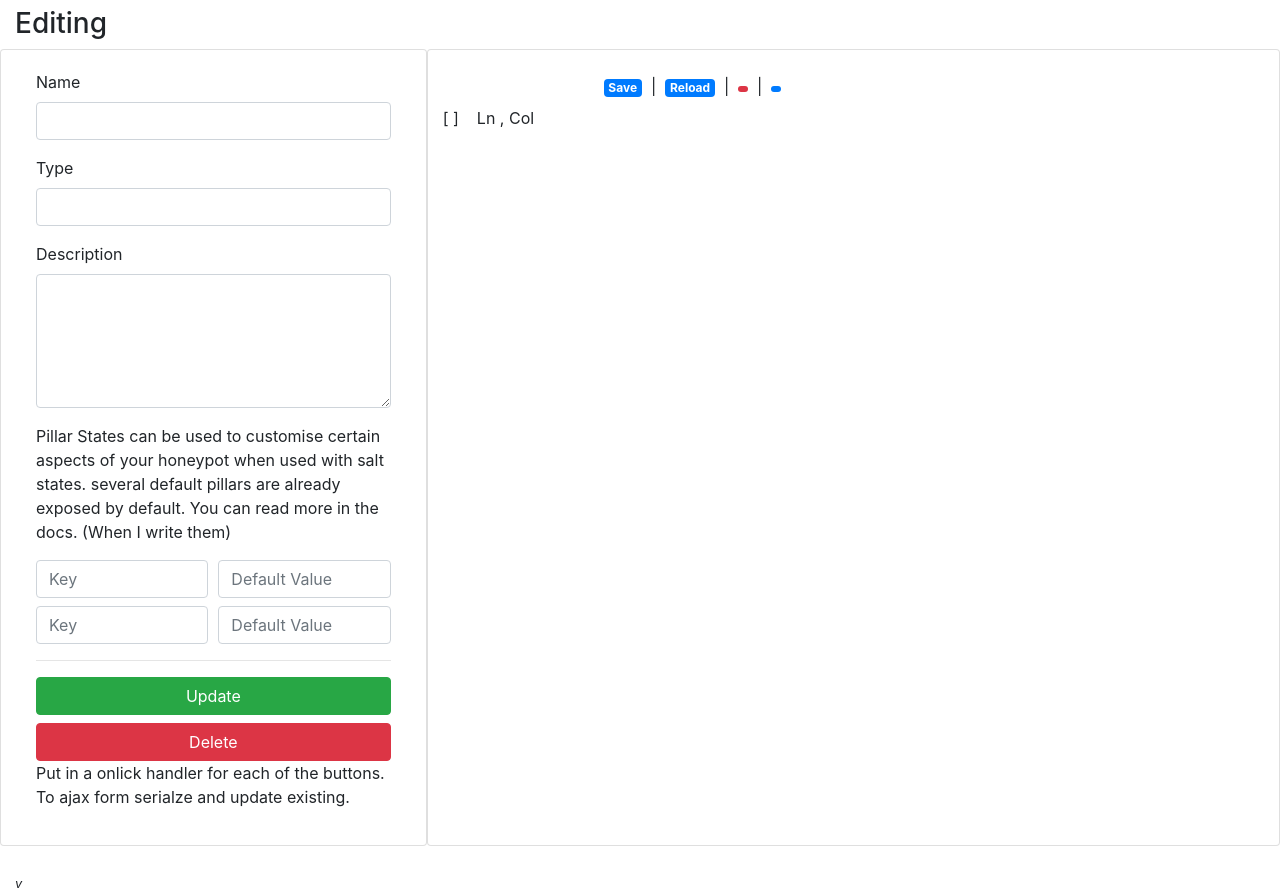
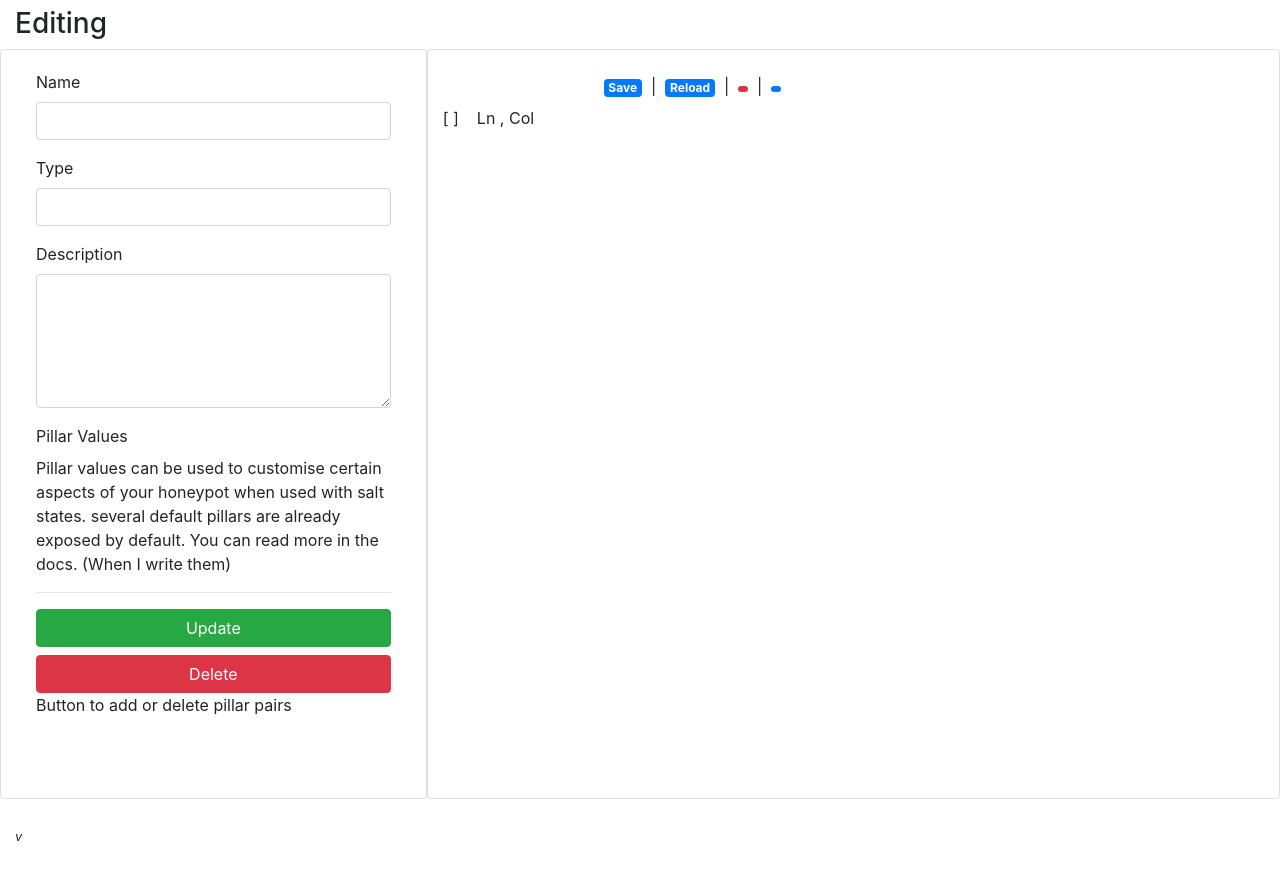
Before and after one commit to honeyswarm/honeyswarm, a Flask app: template honeyswarm/templates/flaskcode/editor.html in a window 1280 px wide. Shown: the part 57-951 px from the top of the page. After the commit the page ends 898 px from the top, so only its background shows below. Run offline with Flask 2, Linux system fonts and the light colour scheme; the template is opened without the code that fills it, so the values that code supplies are empty; some libraries are stand-ins or nearby versions.

Commit message:
new template for editots

```diff
--- a/honeyswarm/templates/flaskcode/editor.html
+++ b/honeyswarm/templates/flaskcode/editor.html
@@ -24,7 +24,7 @@
 
                         <div class="card-body">
 
-                            <form>
+                            <form id="honeypot_details">
                                 <div class="form-group">
                                   <label for="honeypot_name">Name</label>
                                   <input type="text" class="form-control" id="honeypot_name" name="honeypot_name" value="{{honeypot_details.name}}">
@@ -39,23 +39,19 @@
                                 </div>
 
                                 <div id="pillar-states" class="form-group">
-                                    <p>Pillar States can be used to customise certain aspects of your honeypot when used with salt states. several default pillars are already exposed by default. You can read more in the docs. (When I write them)</p>
-                                    <div class="form-row">
+                                    <label for="pillar-states">Pillar Values</label>
+                                    <p>Pillar values can be used to customise certain aspects of your honeypot when used with salt states. several default pillars are already exposed by default. You can read more in the docs. (When I write them)</p>
+
+                                    {% for pillar in honeypot_details.pillar %}
+                                    <div class="form-row mb-2">
                                         <div class="col">
-                                          <input type="text" class="form-control" placeholder="Key">
+                                          <input type="text" class="form-control" name="pillar-key-{{loop.index}}" value="{{pillar[0]}}">
                                         </div>
                                         <div class="col">
-                                          <input type="text" class="form-control" placeholder="Default Value">
+                                          <input type="text" class="form-control" name="pillar-value-{{loop.index}}" value="{{pillar[1]}}">
                                         </div>
                                       </div>
-                                      <div class="form-row mt-2">
-                                        <div class="col">
-                                          <input type="text" class="form-control" placeholder="Key">
-                                        </div>
-                                        <div class="col">
-                                          <input type="text" class="form-control" placeholder="Default Value">
-                                        </div>
-                                      </div>
+                                      {% endfor %}
                                 </div>
 
 
@@ -63,10 +59,10 @@
 
                               <hr>
 
-                              <button class="btn btn-success btn-block">Update</button>
+                              <button id="update-btn" class="btn btn-success btn-block">Update</button>
                               <button class="btn btn-danger btn-block">Delete</button>
 
-                              <p>Put in a onlick handler for each of the buttons. To ajax form serialze and update existing. </p>
+                              <p>Button to add or delete pillar pairs</p>
 
 
 
@@ -258,6 +254,20 @@ flaskcode.config.set('editorTheme', "{{ editor_theme }}");
     }, 100);
 
 
+
+    $( "#update-btn" ).click(function() {
+        $.post( window.location+"/update/", $( "#honeypot_details" ).serialize() )
+            .done(function( data ) {
+            console.log(data);
+            if(data['success']){
+                alert_notify('alert-success', 'Success!', 'All fields updated' )
+            } else {
+                alert_notify('alert-danger', 'Opps!', 'Something went wrong!' )
+            }
+        });
+
+    });
+
 </script>
 
 {% endblock %}
```
